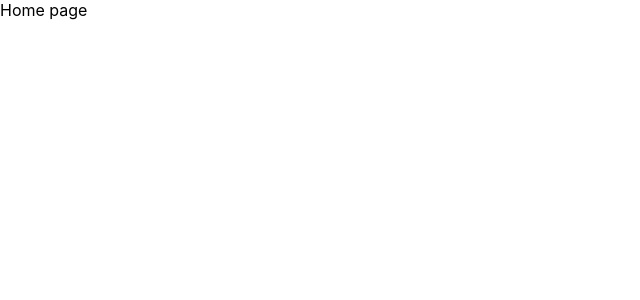
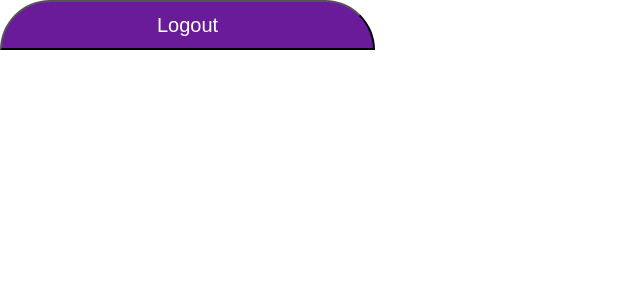
Before and after one commit to bertearazvan/chemical_industry, a React (Create React App) app in the folder client/: page /home in a window 1280 px wide. Shown: the top 300 px of the page, without its empty margins (0-640 px from the left). Built offline with nearby package versions, Linux system fonts and the light colour scheme.

Commit message:
added logout button to remove token

```diff
--- a/client/src/pages/Home.jsx
+++ b/client/src/pages/Home.jsx
@@ -1,7 +1,16 @@
 import React from 'react';
+import { useHistory } from 'react-router-dom';
+
+import Button from '../components/Button';
 
 const Home = () => {
-  return <div>Home page</div>;
+  const history = useHistory();
+
+  const logoutUser = () => {
+    localStorage.removeItem('token');
+    history.push('/');
+  };
+  return <Button name="Logout" onClick={logoutUser} />;
 };
 
 export default Home;
```
